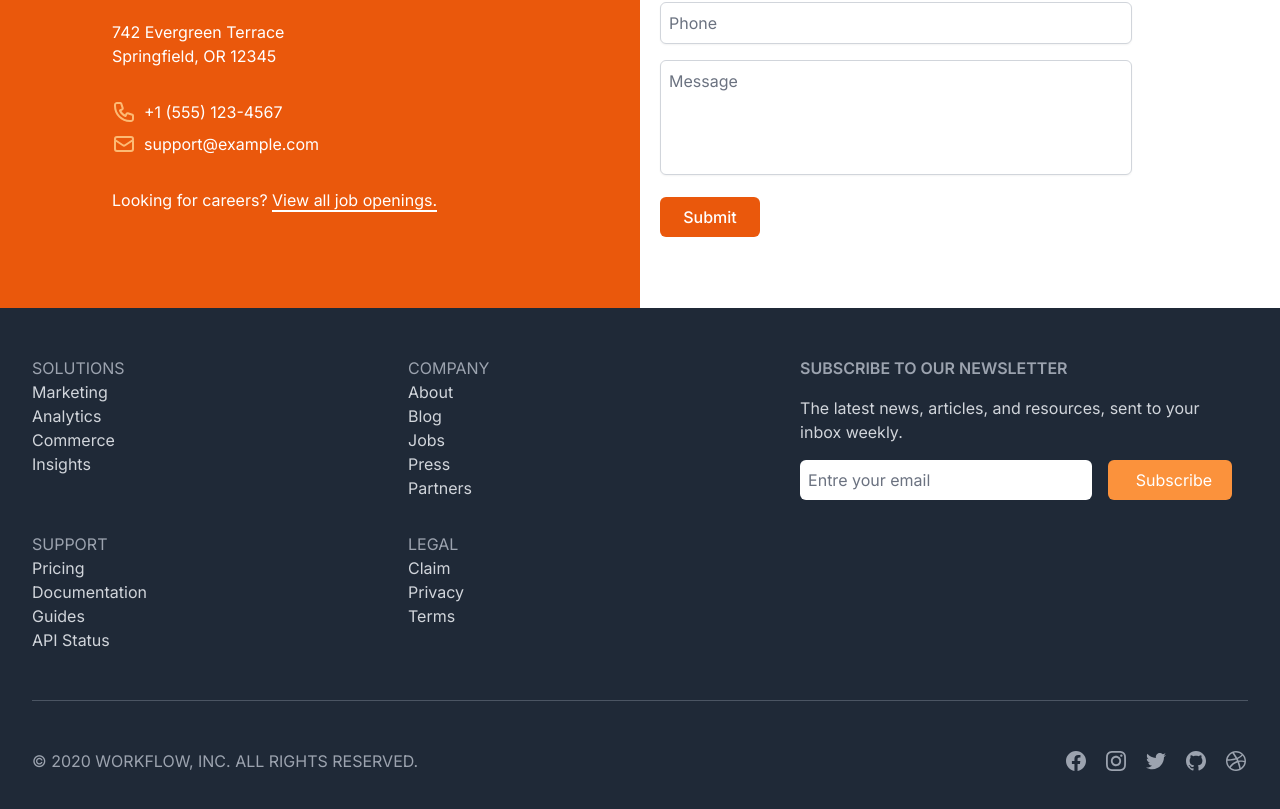
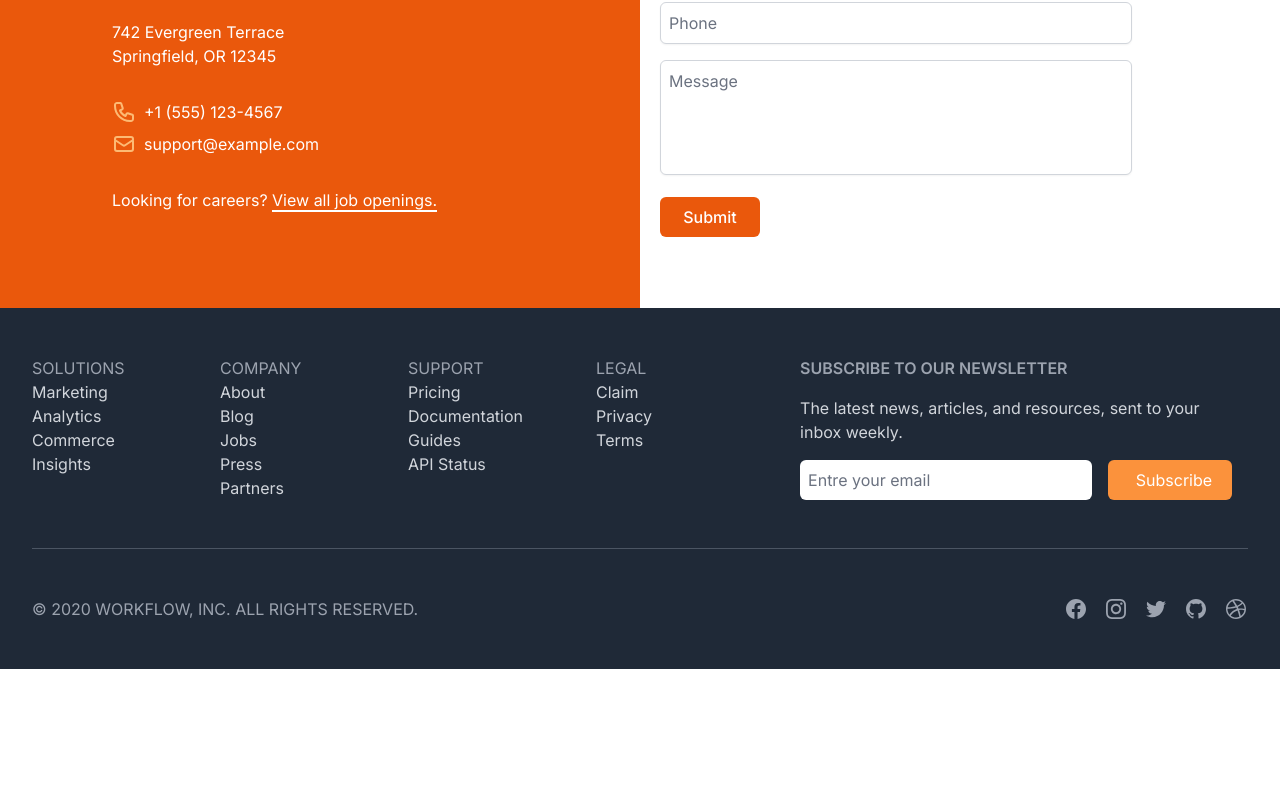
Before and after one commit to No-Country/C12-06-t-php-react, a Next.js app in the folder frontend/: page / in a window 1280 px wide. Shown: the part 2226-3035 px from the top of the page. After the commit the page ends 2895 px from the top, so only its background shows below. Built offline with nearby package versions, Linux system fonts and the light colour scheme.

Commit message:
fix: footer

```diff
--- a/frontend/src/components/shared/footer/Footer.jsx
+++ b/frontend/src/components/shared/footer/Footer.jsx
@@ -8,7 +8,7 @@ const Footer = () => {
     return (
         <footer className="w-full flex flex-col gap-4 pl-4 pt-20 bg-DarkSlateGray md:px-8 md:pt-12">
             <div className="w-full flex flex-col items-start justify-start gap-8 md:flex-row">
-                <article className="w-full grid grid-cols-2 gap-y-8 gap-x-4 tablet:grid-cols-4">
+                <article className="w-full grid grid-cols-2 gap-y-8 gap-x-4 sm:grid-cols-4">
                     <ul className="w-full">
                         <span className="text-DarkGray uppercase">SOLUTIONS</span>
                         {dataFooter.solutions?.map((solution) => (
```
